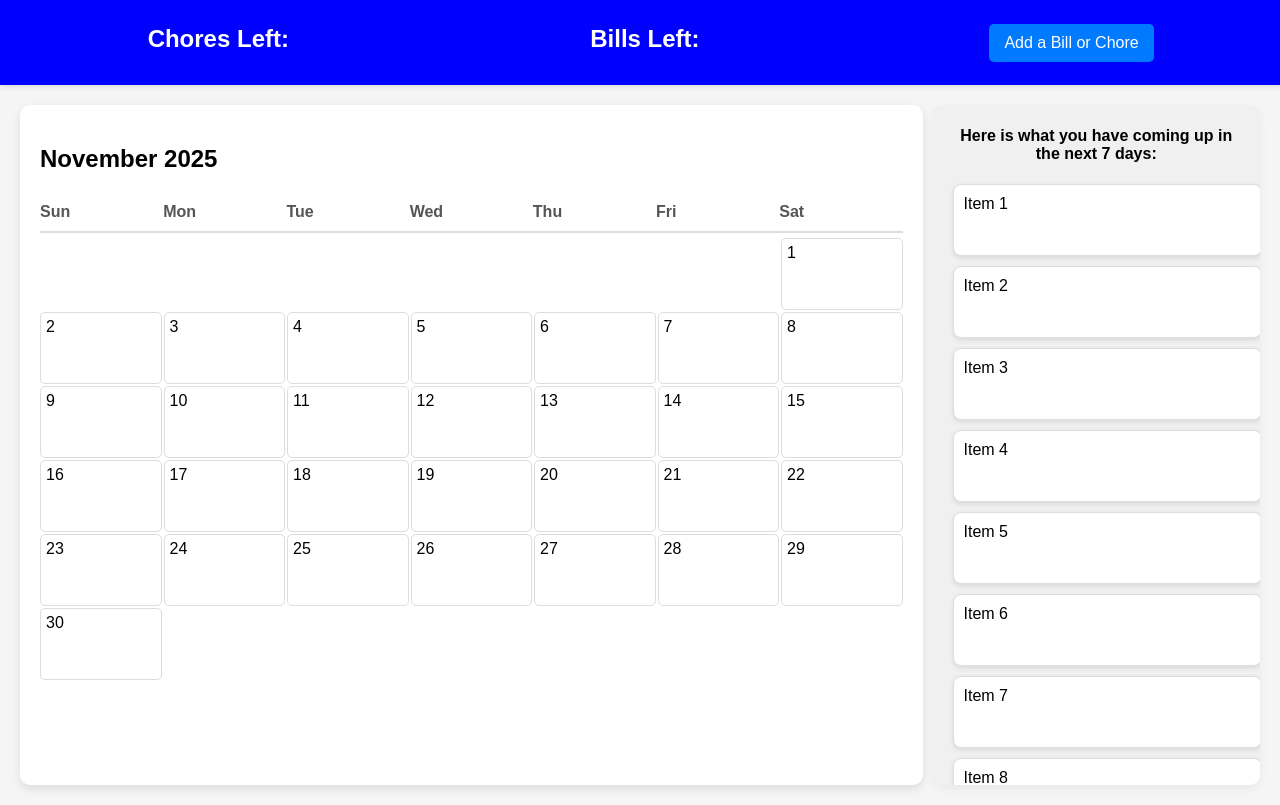
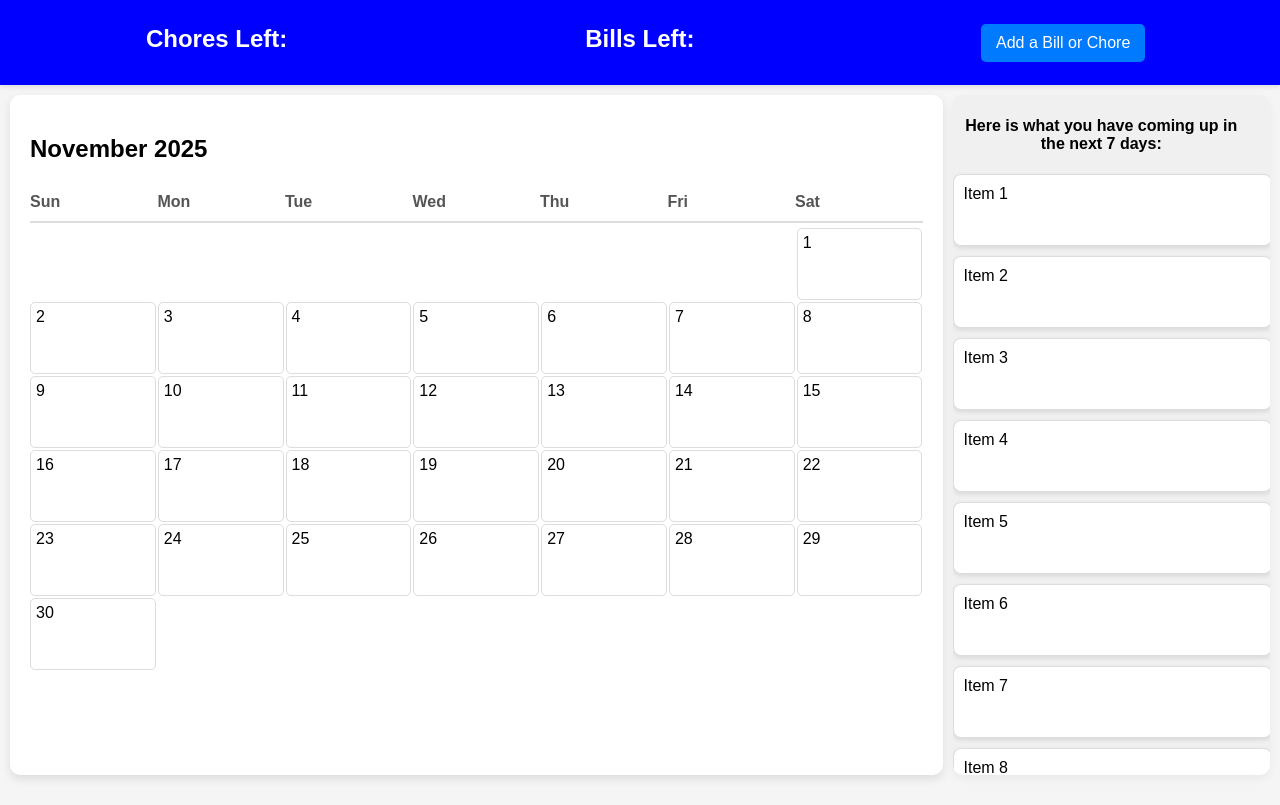
Before and after one commit to nicsereleas/cs498project, a React (Create React App) app in the folder frontend/: page / in a window 1280 px wide. Built offline with nearby package versions, Linux system fonts and the light colour scheme.

Commit message:
style changes

```diff
--- a/frontend/src/Calendar.css
+++ b/frontend/src/Calendar.css
@@ -1,11 +1,10 @@
 .top-container {
   height: 10%;
-  width: 100%;
   background-color: blue;
   color: white;
   padding: 5px;
   text-align: center;
-  box-shadow: 0 2px 5px rgba(0,0,0,0.1);
+  box-shadow: 0 2px 5px rgba(0, 0, 0, 0.1);
   display: flex;
 }
 
@@ -13,27 +12,28 @@
   display: flex;
   flex: 1;
   gap: 10px;
-  padding: 20px;
+  padding: 10px 10px 0px 10px;
   box-sizing: border-box;
 }
-
 
 .calendar-container {
   flex: 3;
   background-color: white;
   border-radius: 10px;
   padding: 20px;
-  box-shadow: 0 4px 10px rgba(0,0,0,0.1);
+  box-shadow: 0 4px 10px rgba(0, 0, 0, 0.1);
 }
 
 .right-container {
   flex: 1;
   background-color: #f0f0f0;
   border-radius: 10px;
-  padding: 0px 20px;
-  box-shadow: 0 4px 10px rgba(0,0,0,0.05);
+  padding: 0px 20px 0px 0px;
+  box-shadow: 0 4px 10px rgba(0, 0, 0, 0.05);
   text-align: center;
-  overflow-y: auto;
+  overflow-y: scroll;
+  overflow-x: hidden;
+  scrollbar-width: none;
   height: calc(100vh - 120px);
 }
 
@@ -42,7 +42,7 @@
   padding: 10px 10px;
   margin: 10px 0;
   border-radius: 8px;
-  box-shadow: 0 2px 5px rgba(0,0,0,0.1);
+  box-shadow: 0 2px 5px rgba(0, 0, 0, 0.1);
   text-align: left;
   font-size: 16px;
   border: 1px solid #ddd;
```
